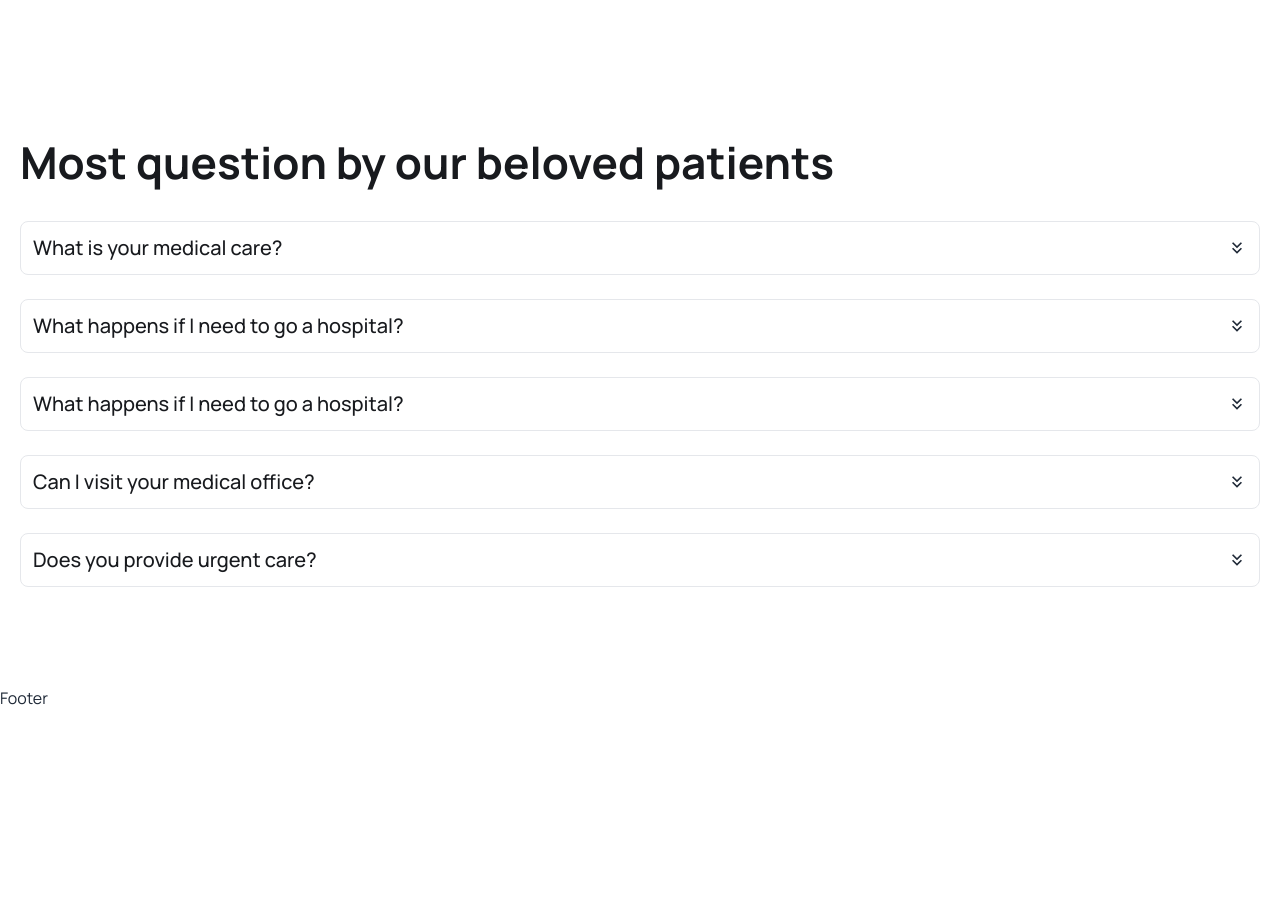
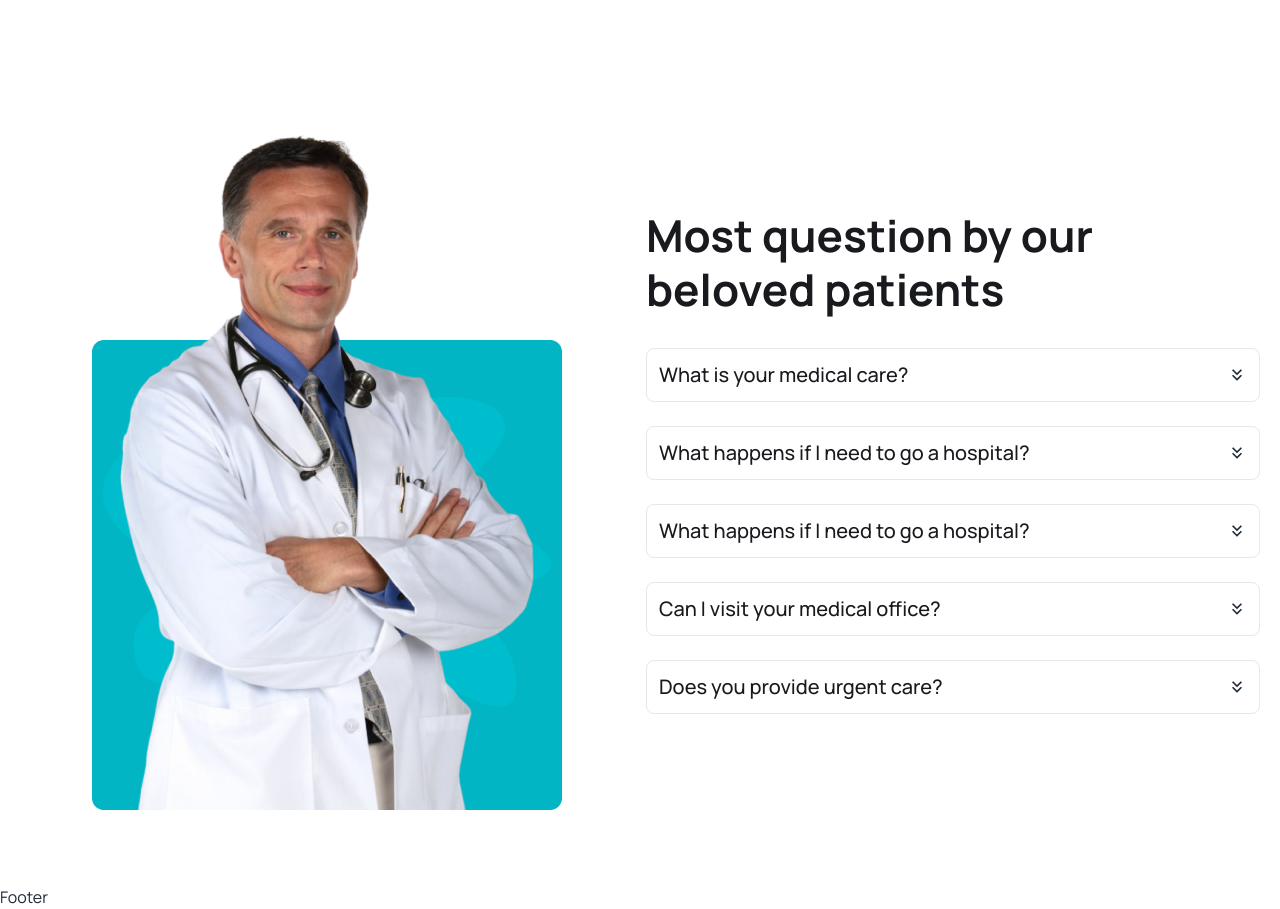
Before and after one commit to codewithriad/madical-booking-app-stripe, a React (Vite) app in the folder client/: page / in a window 1280 px wide. Shown: the part 4680-5589 px from the top of the page. Before the commit the page ends 5390 px from the top, so only its background shows below. Built offline with nearby package versions, Linux system fonts and the light colour scheme.

Commit message:
great doctors section complete

```diff
--- a/client/src/components/Faq/Faq.jsx
+++ b/client/src/components/Faq/Faq.jsx
@@ -1,20 +1,29 @@
+import faqImg from "../../assets/images/faq-img.png";
 import Accordions from "./Accordions";
 
 const Faq = () => {
   return (
     <>
-    <section>
+      <section>
         <div className="container">
+          <div className="grid grid-cols-1 lg:grid-cols-2 gap-3">
             {/* Faq Image */}
+
+            <figure className="flex justify-center items-center">
+              <img src={faqImg} alt="faq image" />
+            </figure>
+
             {/* All Faq importing */}
-      <div>
-        <h2 className="heading mb-8">Most question by our beloved patients</h2>
+            <div className="flex justify-center flex-col mt-8 lg:mt-0">
+              <h2 className="heading mb-8">
+                Most question by our beloved patients
+              </h2>
 
-        <Accordions />
-      </div>
+              <Accordions />
+            </div>
+          </div>
         </div>
-    </section>
-
+      </section>
     </>
   );
 };
```
